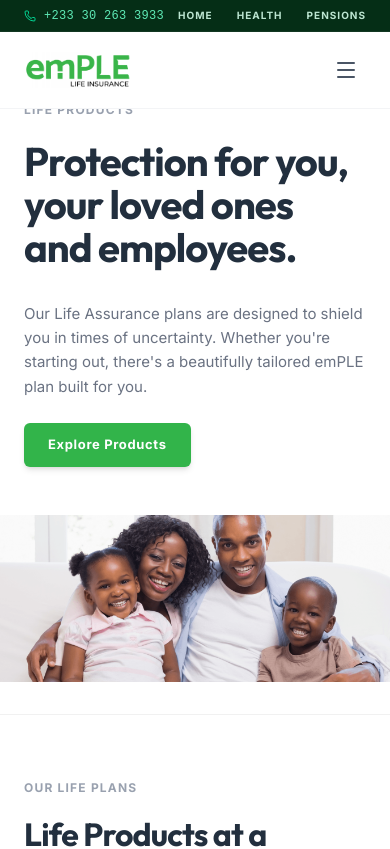
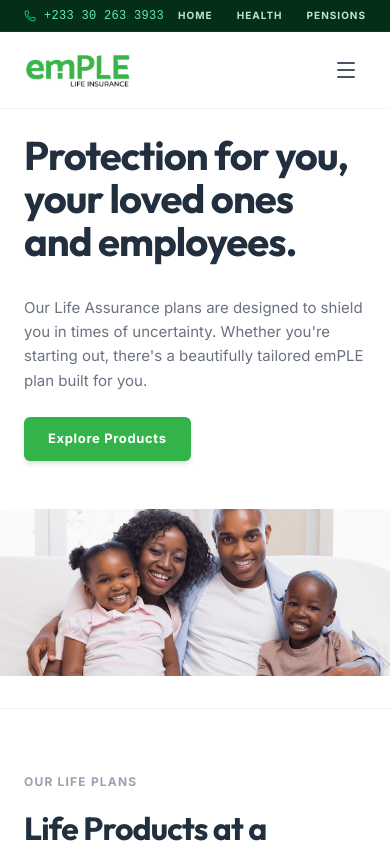
Before and after one commit to manuellnanor/empleLife, a Next.js app: page / in a window 390 px wide. Shown: the top 849 px of the page. Built offline with nearby package versions, Linux system fonts and the light colour scheme.

Commit message:
Fix mobile hero label visibility

```diff
--- a/src/App.tsx
+++ b/src/App.tsx
@@ -153,7 +153,7 @@
         <div className="max-w-7xl mx-auto px-6 grid grid-cols-1 lg:grid-cols-12 gap-8 items-start mb-12">
           {/* Main heading column */}
           <div className="lg:col-span-7 space-y-4">
-            <span className="text-[12px] font-bold text-gray-400 tracking-widest uppercase">
+            <span className="block text-[12px] sm:text-[13px] font-bold text-gray-400 tracking-widest uppercase">
               LIFE PRODUCTS
             </span>
             <h1 className="mt-5 lg:mt-0 text-[40px] sm:text-[52px] leading-[1.08] font-bold font-display tracking-tight text-gray-900 max-w-2xl">
```
